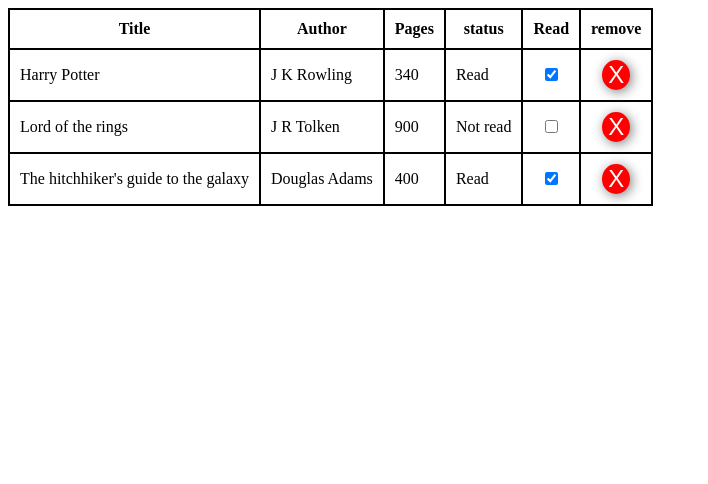
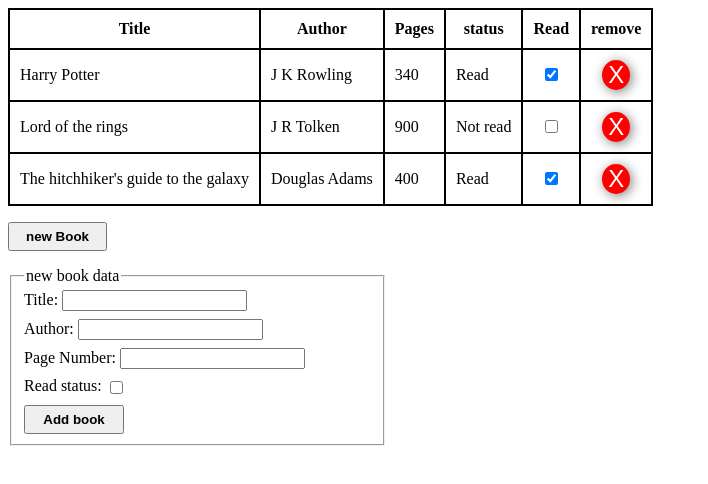
Before and after one commit to Arupyaa/odin-library, a plain HTML site: page index.html in a window 1280 px wide. Shown: the whole page, without its empty margins (0-708 px from the left). Drawn offline with Linux system fonts and the light colour scheme.

Commit message:
added basic form and styling

```diff
--- a/index.html
+++ b/index.html
@@ -17,6 +17,29 @@
             <th>remove</th>
         </tr>
     </table>
+    <button id="newBook">new Book</button>
+    <form action="#">
+        <fieldset>
+            <legend>new book data</legend>
+            <div>
+                <label for="titleField">Title:</label>
+                <input type="text" name="title" id="titleField">
+            </div>
+            <div>
+                <label for="authorField">Author:</label>
+                <input type="text" name="author" id="authorField">
+            </div>
+            <div>
+                <label for="pagesField">Page Number:</label>
+                <input type="number" name="pages" id="pagesField">
+            </div>
+            <div>
+                <label for="statusField">Read status:</label>
+                <input type="checkbox" name="status" id="statusField">
+            </div>
+            <button type="submit">Add book</button>
+        </fieldset>
+    </form>
 
     <script src="script.js"></script>
 </body>
--- a/style.css
+++ b/style.css
@@ -23,3 +23,31 @@ td:has(>.remove-button){
 .checkBoxData{
     text-align: center;
 }
+
+form{
+    width: 30%;
+}
+
+form fieldset{
+    display: flex;
+    flex-direction: column;
+    gap: 0.5rem;
+
+    & input[type="checkbox"]{
+        vertical-align: middle;
+    }
+
+    & button{
+        flex: none;
+        width: max(20%,6.25rem);
+        padding: 0.3rem;
+        font-weight: bold;
+    }
+}
+
+#newBook{
+    margin-top: 1rem;
+    margin-bottom: 1rem;
+    padding: 0.3rem 1rem;
+    font-weight: bold;
+}
```
